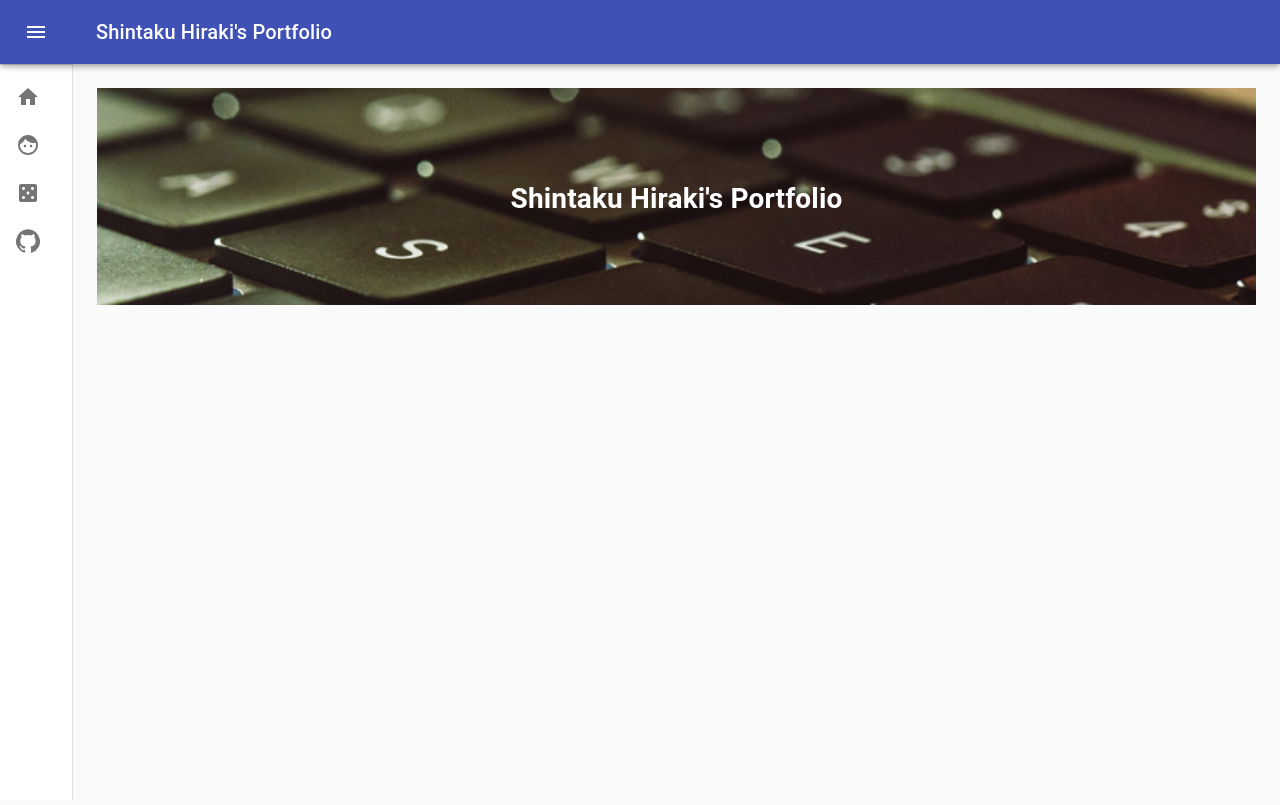
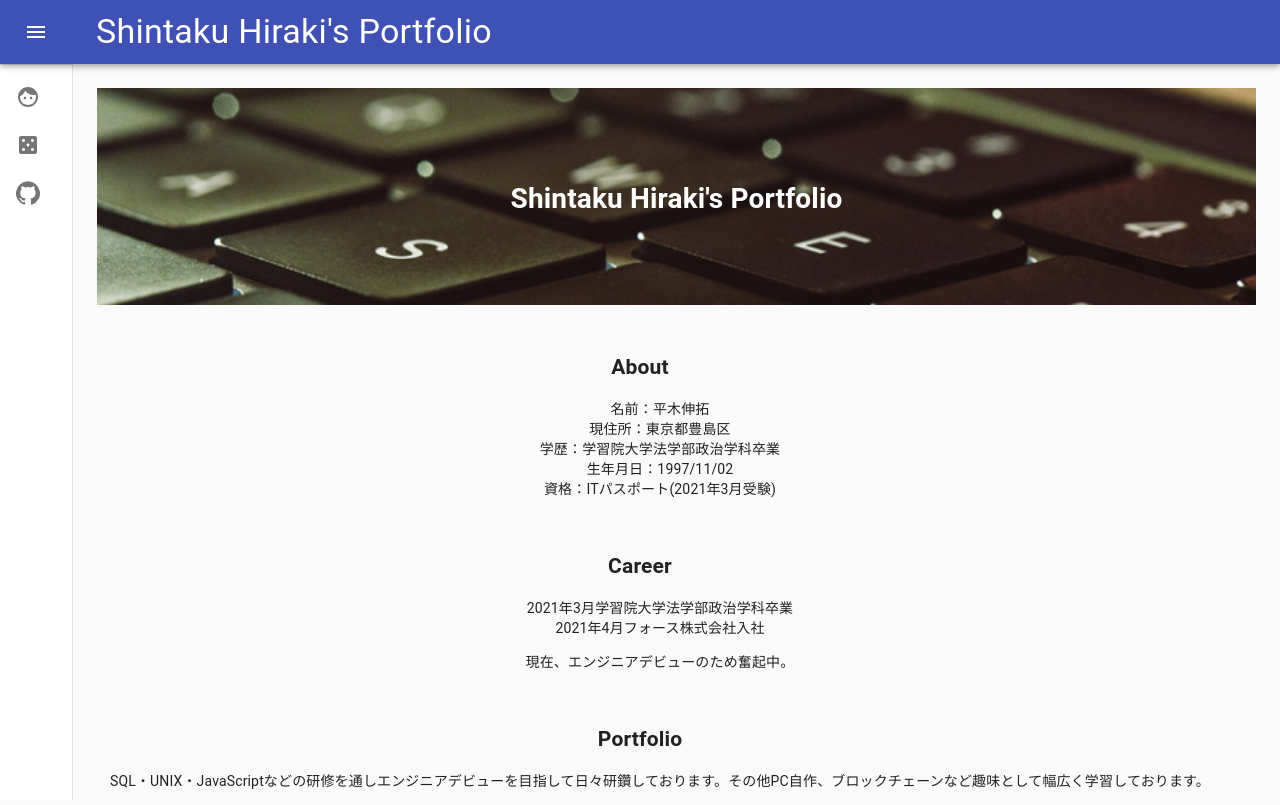
Before and after one commit to shintak777/portfolio, a React (Create React App) app: page /About in a window 1280 px wide. Built offline with nearby package versions, Linux system fonts and the light colour scheme.

Commit message:
ポートフォリオ完成

```diff
--- a/src/App.js
+++ b/src/App.js
@@ -1,6 +1,6 @@
-import React, { Component } from 'react';
+import React from 'react';
 import './App.css';
-import { BrowserRouter as Router, Route, Link, Switch } from 'react-router-dom';
+import { BrowserRouter as Router, Route } from 'react-router-dom';
 
 import About from './articles/About';
 import MiniGame from './components/MiniGame';
@@ -13,7 +13,7 @@ const App = () => {
     <div className="App">
     <Router>
       <Sidebar />
-      <Route path="About" component={About} />
+      <Route path="/About" component={About} />
       <Route path="/MiniGame" component={MiniGame} />
       <Route path="/Contact" component={Contact} />
     </Router>
--- a/src/Sidebar.jsx
+++ b/src/Sidebar.jsx
@@ -1,7 +1,6 @@
-import React, { Component } from 'react';
-import { BrowserRouter, Route, Link, Switch } from 'react-router-dom';
+import React from 'react';
+import { Link } from 'react-router-dom';
 import clsx from 'clsx';
-import App from './App';
 import { makeStyles, useTheme } from '@material-ui/core/styles';
 import Drawer from '@material-ui/core/Drawer';
 import CssBaseline from '@material-ui/core/CssBaseline';
@@ -17,11 +16,9 @@ import ChevronRightIcon from '@material-ui/icons/ChevronRight';
 import ListItem from '@material-ui/core/ListItem';
 import ListItemIcon from '@material-ui/core/ListItemIcon';
 import ListItemText from '@material-ui/core/ListItemText';
-import { Home } from '@material-ui/icons';
 import FaceIcon from '@material-ui/icons/Face';
 import CasinoIcon from '@material-ui/icons/Casino';
 import GitHubIcon from '@material-ui/icons/GitHub';
-import { requirePropFactory } from '@material-ui/core';
 
 import Logo from './assets/img/TopPicture.jpg';
 import './assets/css/SideBar.css';
@@ -128,8 +125,8 @@ export default function MiniDrawer() {
           >
             <MenuIcon />
           </IconButton>
-          <Typography variant="h6" noWrap>
-          Shintaku Hiraki's Portfolio
+          <Typography variant="h4" noWrap>
+          <a href="/" className="Title" >Shintaku Hiraki's Portfolio</a>
           </Typography>
         </Toolbar>
       </AppBar>
@@ -153,12 +150,6 @@ export default function MiniDrawer() {
         </div>
         <Divider />
         <List>
-        <Link to="/"  style={{boxShadow:'none',textDecoration:'none',color:'inherit',fontFamily:'Montserrat, sans-self'}}>
-          <ListItem button>
-            <ListItemIcon><Home /></ListItemIcon>
-            <ListItemText primary="Home" />
-          </ListItem>
-        </Link>
         <Link to="/About" style={{boxShadow:'none',textDecoration:'none',color:'inherit',fontFamily:'Montserrat, sans-self'}}>
             <ListItem button>
                 <ListItemIcon><FaceIcon /></ListItemIcon>
--- a/src/articles/About.jsx
+++ b/src/articles/About.jsx
@@ -4,7 +4,7 @@ const About = () => {
     return(
         <div>
             <h2>About</h2>
-                <ul>
+            <ul>
                 <li>名前：平木伸拓</li>
                 <li>現住所：東京都豊島区</li>
                 <li>学歴：学習院大学法学部政治学科卒業</li>
@@ -17,13 +17,13 @@ const About = () => {
                 <li>2021年3月学習院大学法学部政治学科卒業</li>
                 <li>2021年4月フォース株式会社入社</li>
                 </ul>
-            <ul>
+            <ul class="delete-marker">
                 <li>現在、エンジニアデビューのため奮起中。</li>
                 </ul>
             <br/>
             <h2>Portfolio</h2>
-            <ul>
-            <li>SQL・UNIX・JavaScript・Reactなどの研修を通しエンジニアデビューを目指して日々研鑽しております。その他PC自作、ブロックチェーンなど趣味として幅広く学習しております。</li>
+            <ul class="delete-marker">
+            <li>SQL・UNIX・JavaScriptなどの研修を通しエンジニアデビューを目指して日々研鑽しております。その他PC自作、ブロックチェーンなど趣味として幅広く学習しております。</li>
             </ul>
         </div>
     );}
--- a/src/assets/css/SideBar.css
+++ b/src/assets/css/SideBar.css
@@ -1,3 +1,7 @@
+.Title {
+    color: #fff;
+    text-decoration: none;
+}
 .topPicture {
     position: relative;
 }
--- a/src/components/MiniGame.jsx
+++ b/src/components/MiniGame.jsx
@@ -1,5 +1,4 @@
 import React, { useState } from 'react';
-import { render } from 'react-dom';
 import '../assets/css/MiniGame.css';
 
 const MiniGame = () => {
```
